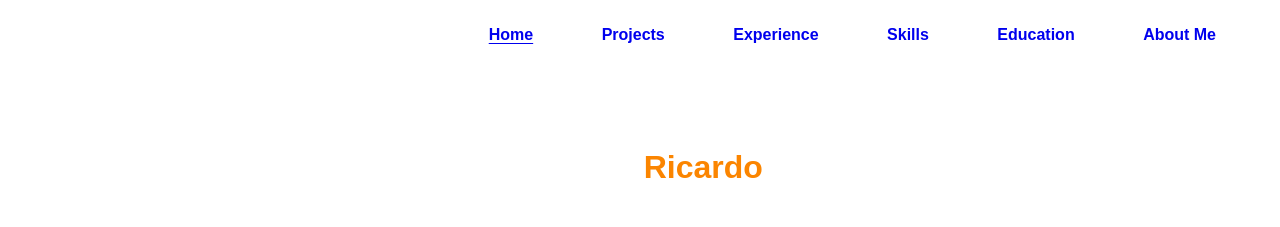
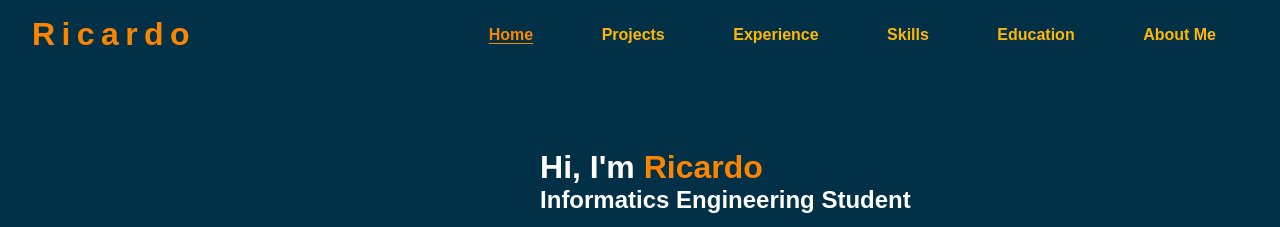
Before and after one commit to RikiMouraPT/portfolio, a plain HTML site: page index.html in a window 1280 px wide. Shown: the top 227 px of the page. Drawn offline with Linux system fonts and the light colour scheme.

Commit message:
fix: correct color codes and update navigation links for relative paths

```diff
--- a/index.css
+++ b/index.css
@@ -9,7 +9,7 @@
     overflow: hidden;
 }
 body{
-    background-color: 023047;
+    background-color: #023047;
     color: white;
 }
 header{
@@ -24,26 +24,26 @@ header{
 .logo{
     font-size: 2rem;
     font-weight: 800;
-    color: fb8500;
+    color: #fb8500;
     cursor: default;
     letter-spacing: 0.4rem;
 }
 nav a{
     font-size: 1rem;
     font-weight: 600;
-    color: ffb703;
+    color: #ffb703;
     margin: 0 2rem
 }
 nav a:hover{
-    color: fb8500;
+    color: #fb8500;
 }
 .active{
-    color: fb8500;
+    color: #fb8500;
     text-decoration: underline;
     text-underline-offset: 0.2rem;
 }
 nav a.active:hover {
-    color: fb8500; /* Mantém a mesma cor que o estado ativo */
+    color: #fb8500; /* Mantém a mesma cor que o estado ativo */
     text-decoration: underline; /* Mantém a sublinhado */
     cursor: default; /* Mostra que não há ação ao passar o rato */
 }
```
Also changed, not shown: pages/education.html (+1 -1 lines), pages/experience.html (+1 -1 lines), pages/projects.html (+1 -1 lines), pages/skills.html (+1 -1 lines).
